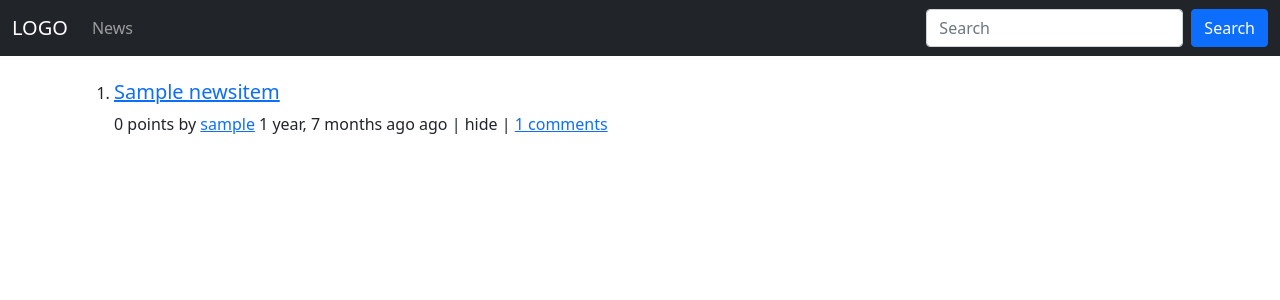
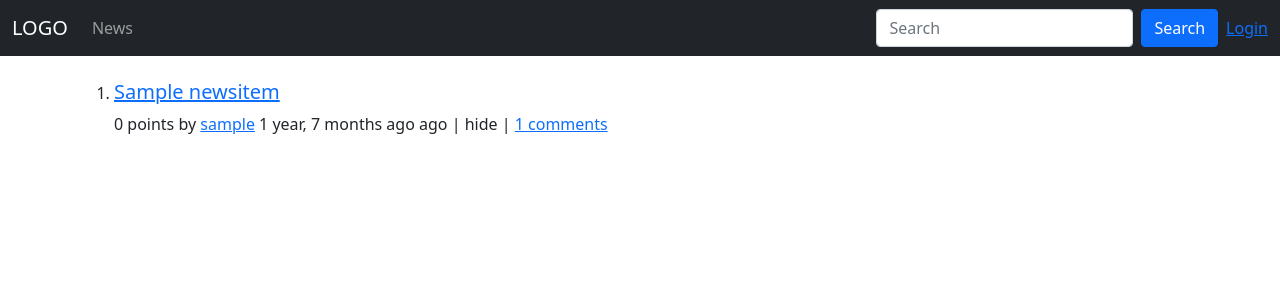
Before and after one commit to balazsmatepetro/django-hacker-news-clone, a Django app: page /news/ in a window 1280 px wide. Shown: the top 300 px of the page. Run offline with Django 3.2, Linux system fonts and the light colour scheme; tables that the repository leaves empty hold one stand-in row (values such as "Sample post").

Commit message:
feat(accounts): add profile/login links to the navbar

```diff
--- a/my_site/news/templates/news/partial/layout.html
+++ b/my_site/news/templates/news/partial/layout.html
@@ -49,6 +49,14 @@
 
                         <button class="btn btn-primary">Search</button>
                     </form>
+
+                    <div class="ms-2">
+                        {% if user.is_authenticated %}
+                            <a href="{% url 'accounts:index' %}">Profile</a>
+                        {% else %}
+                            <a href="{% url 'accounts:login' %}">Login</a>
+                        {% endif %}
+                    </div>
                 </div>
             </div>
         </nav>
```
